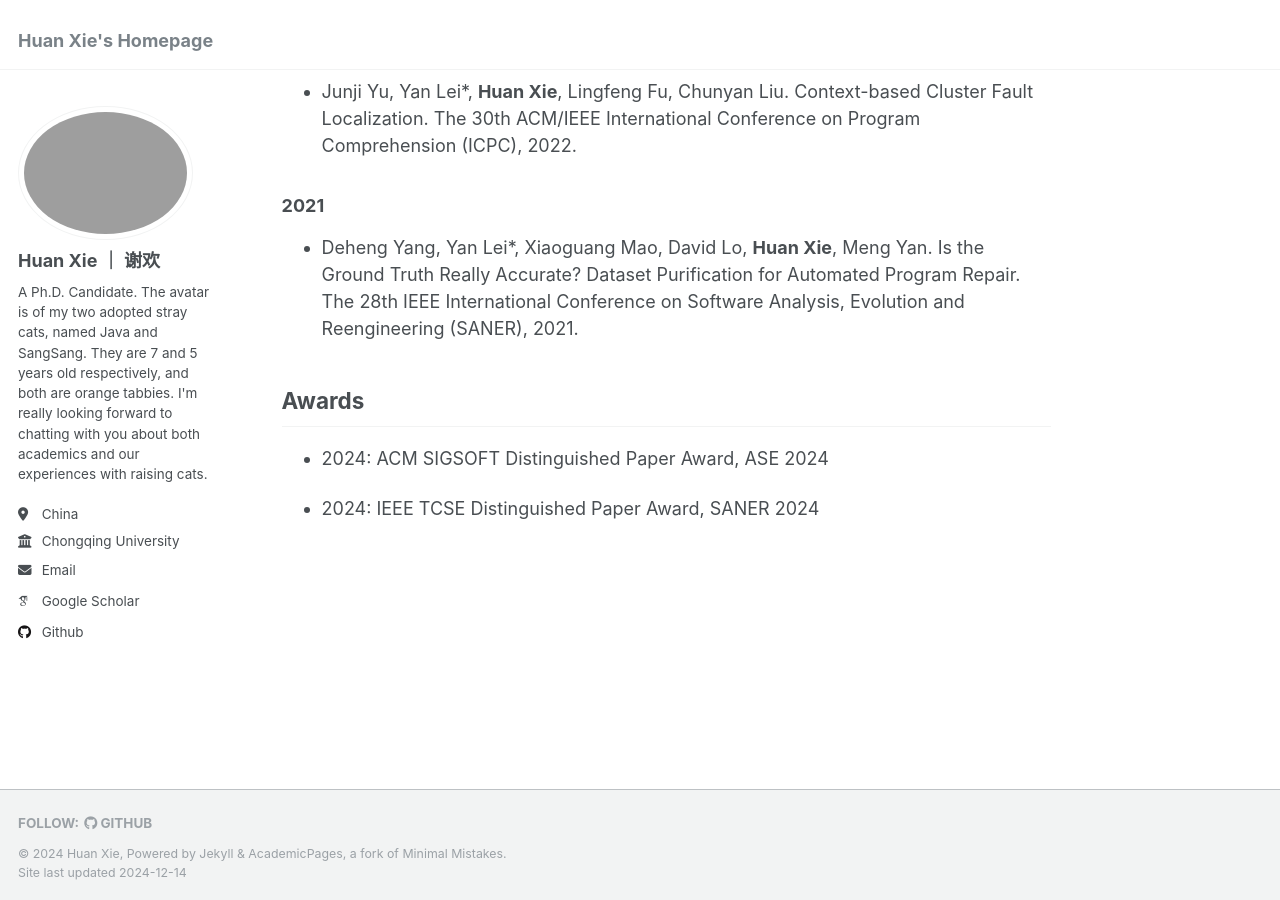
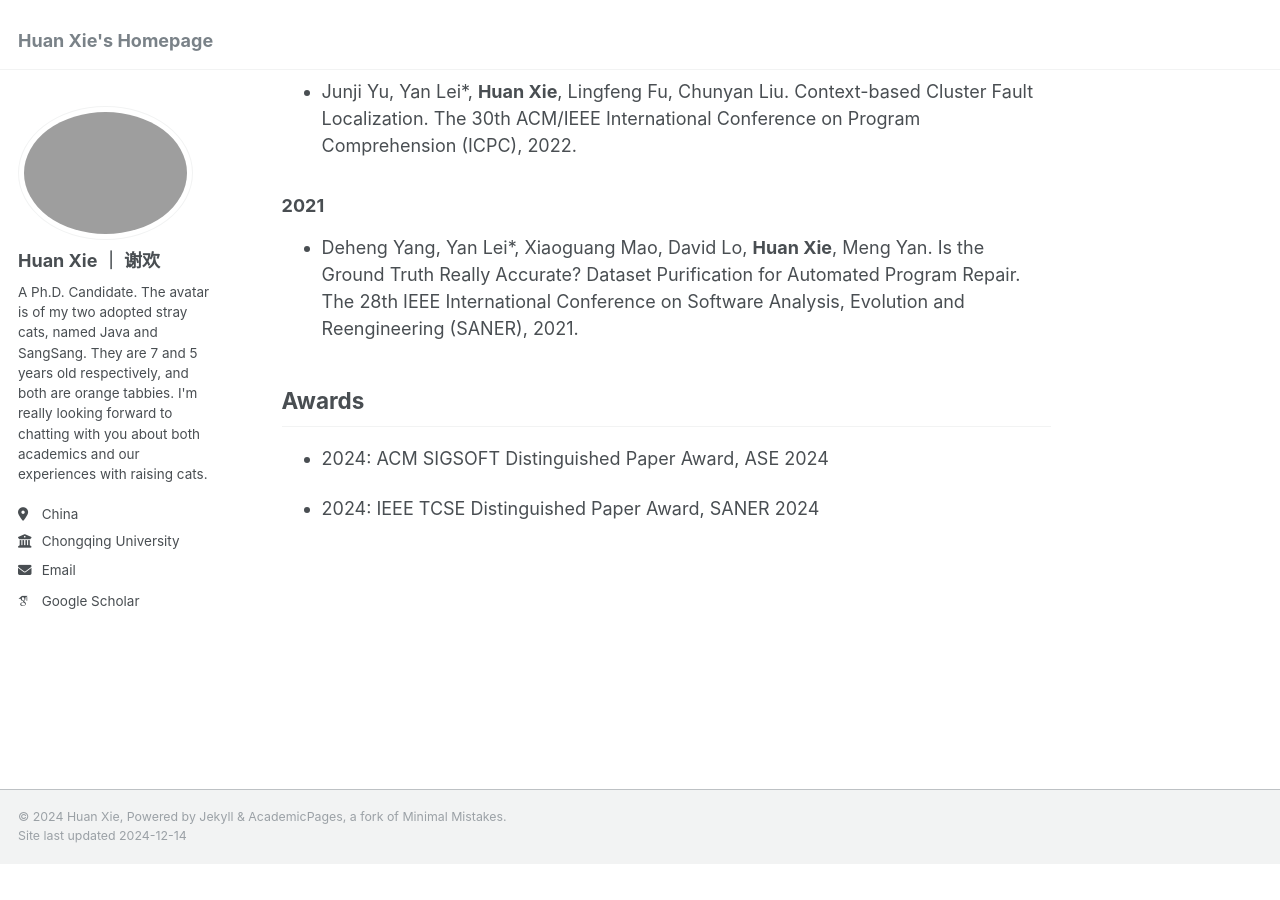
Before and after one commit to xie-huan/xie-huan.github.io, a Jekyll site: the page built from _pages/about.md, in a window 1280 px wide and 900 px high, scrolled down 1875 px. Built offline with Jekyll 4.4.1, drawn with Linux system fonts in a browser that asks for light colours; some web fonts are replaced; after the commit the page ends 2738 px from its top, so only the background shows below that.

Commit message:
Update _config.yml

```diff
--- a/_config.yml
+++ b/_config.yml
@@ -45,7 +45,7 @@ author:
   bitbucket        : # Username - Update with your username on the site
   codepen          : # Username
   dribbble         : # Username
-  github           : "xie-huan"
+  github           : # "xie-huan"
   kaggle           : # Username
   stackoverflow    : # User number or user number and name (i.e., use "1" or "1/jeff-atwood")
 
```
